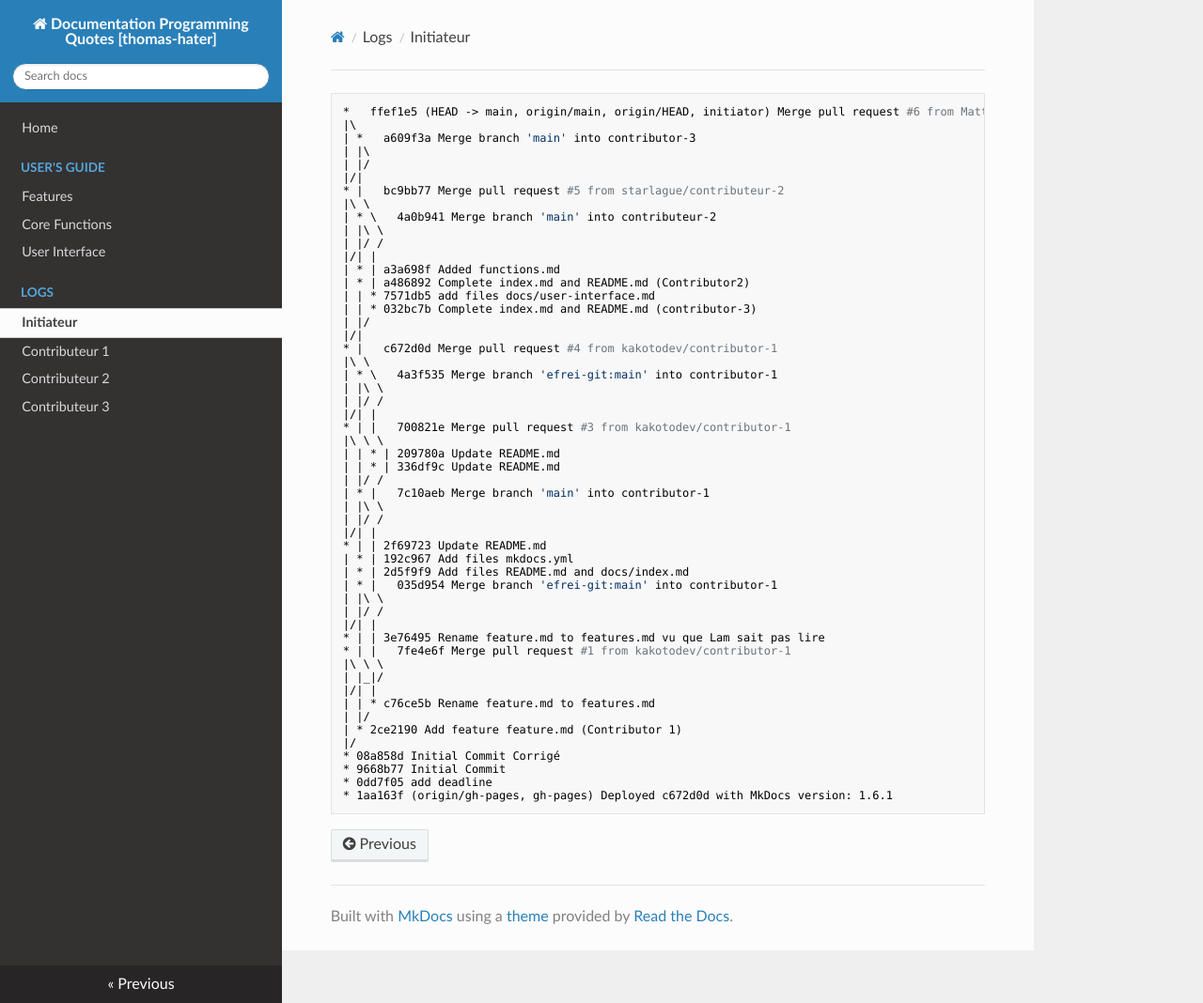
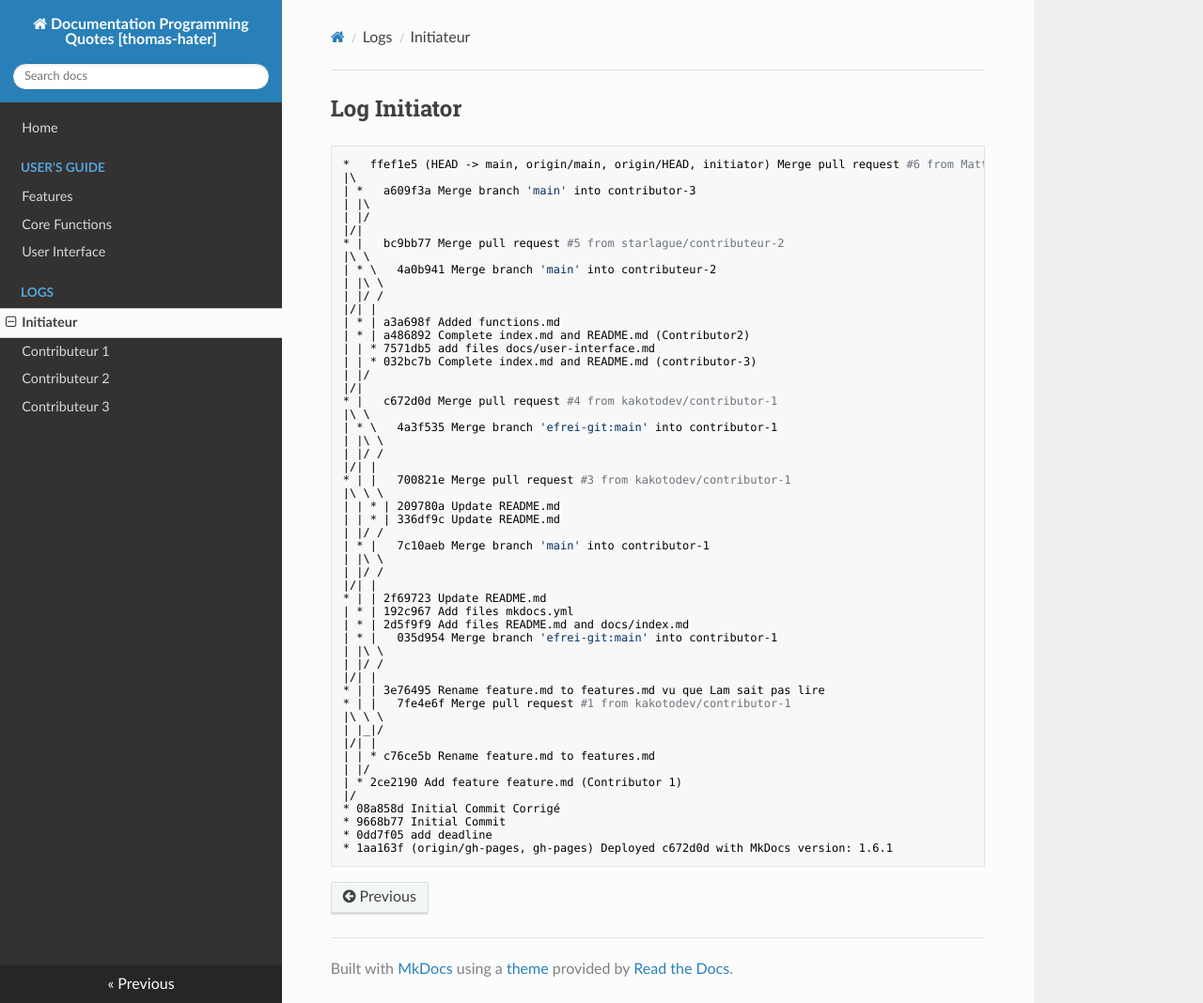
Before and after one commit to efrei-git/quotes-docs-thomas-hater, an MkDocs documentation site: the page built from docs/logs/log-initiateur.md, in a window 1280 px wide and 1068 px high. Shown: the whole window at 94% size. Built offline with MkDocs 1.6.1, drawn with Linux system fonts in a browser that asks for light colours; nearby versions of some CDN libraries.

Commit message:
Update log-initiateur.md

````diff
--- a/docs/logs/log-initiateur.md
+++ b/docs/logs/log-initiateur.md
@@ -1,3 +1,5 @@
+## Log Initiator
+
 ```bash
 *   ffef1e5 (HEAD -> main, origin/main, origin/HEAD, initiator) Merge pull request #6 from Matteixou/contributor-3
 |\
````
